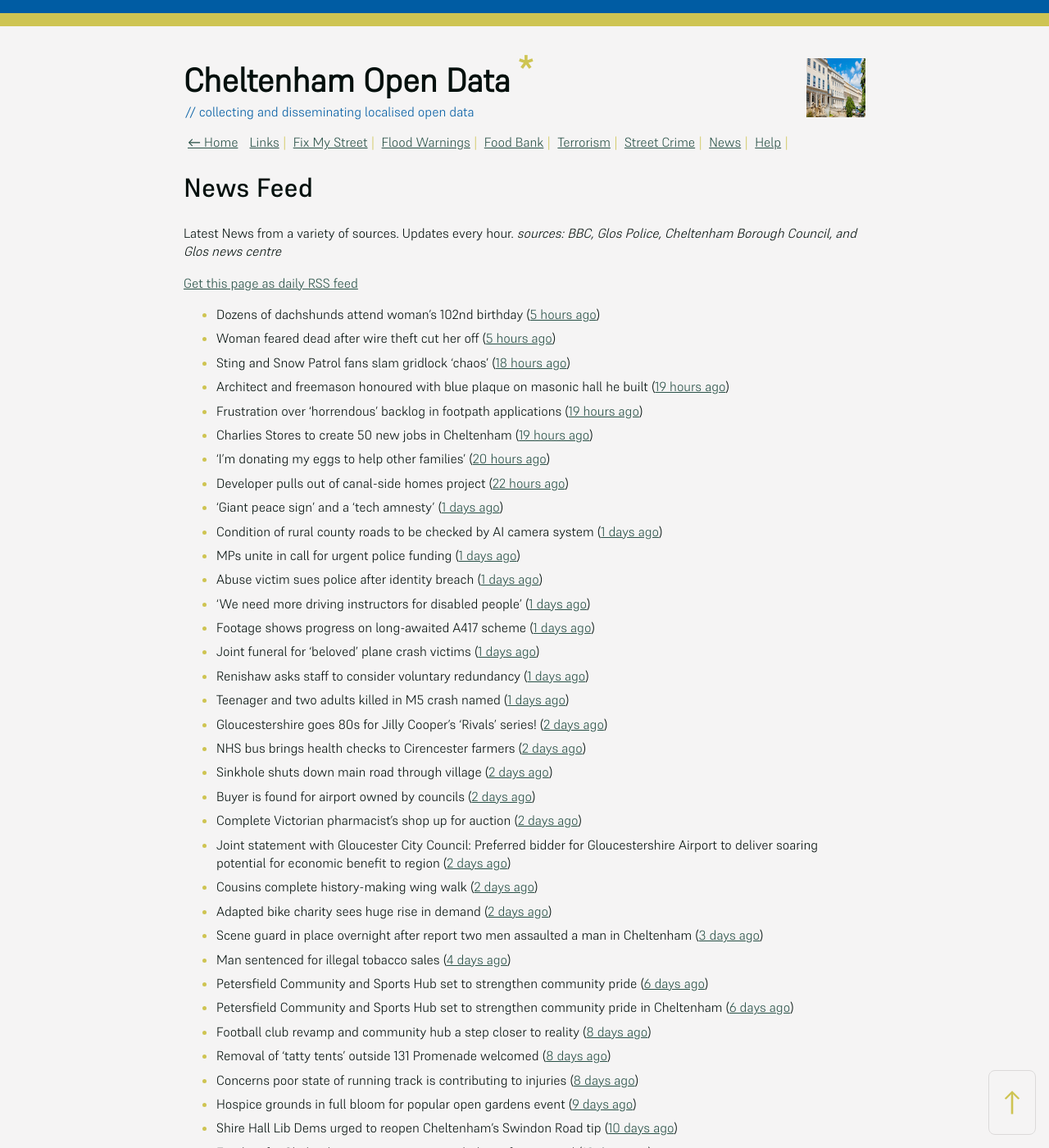
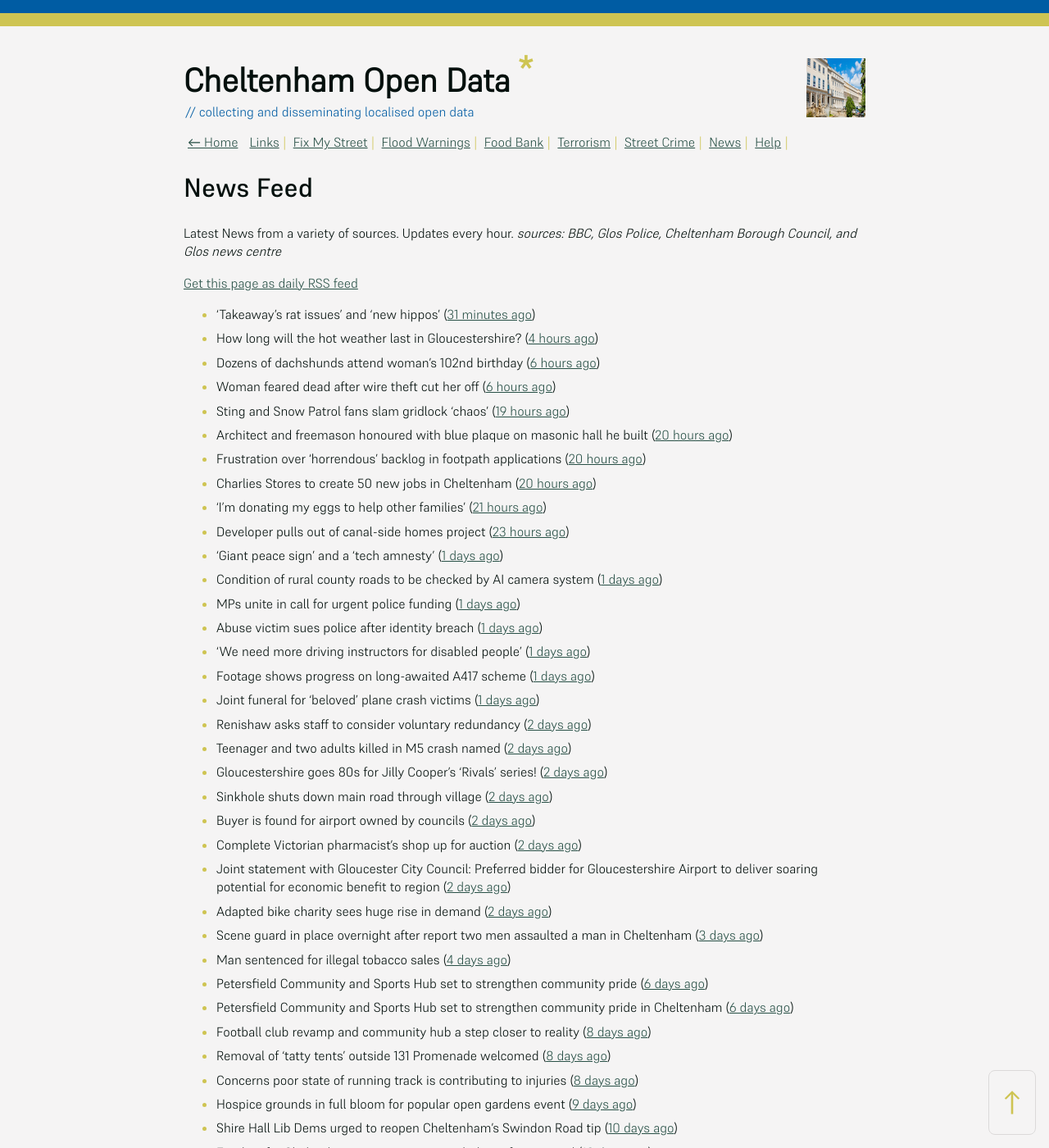
Before and after one commit to mat-0/cheltenham-open-data, a Jekyll site: the page built from _pages/news.md, in a window 1280 px wide and 1400 px high. Shown: the whole window at 82% size. Built offline with Jekyll 4.4.1, drawn with Linux system fonts in a browser that asks for light colours.

Commit message:
Updated 2025-06-20 11:58:09

```diff
--- a/_pages/news.md
+++ b/_pages/news.md
@@ -12,14 +12,16 @@ _sources: BBC, Glos Police, Cheltenham Borough Council, and Glos news centre_
 [Get this page as daily RSS feed](/daily.rss)
 
 <!-- news_marker starts -->
-- Dozens of dachshunds attend woman's 102nd birthday ([5 hours ago](https://www.bbc.com/news/videos/c307l54nlrmo))
-- Woman feared dead after wire theft cut her off ([5 hours ago](https://www.bbc.com/news/articles/cp3k96521neo))
-- Sting and Snow Patrol fans slam gridlock 'chaos' ([18 hours ago](https://www.bbc.com/news/articles/cwygv0pqy74o))
-- Architect and freemason honoured with blue plaque on masonic hall he built ([19 hours ago](https://gloucesternewscentre.co.uk/architect-and-freemason-honoured-with-blue-plaque-on-masonic-hall-he-built/))
-- Frustration over ‘horrendous’ backlog in footpath applications ([19 hours ago](https://gloucesternewscentre.co.uk/frustration-over-horrendous-backlog-in-footpath-applications/))
-- Charlies Stores to create 50 new jobs in Cheltenham ([19 hours ago](https://gloucesternewscentre.co.uk/charlies-stores-to-create-50-new-jobs-in-cheltenham/))
-- 'I'm donating my eggs to help other families' ([20 hours ago](https://www.bbc.com/news/articles/c5y614jm758o))
-- Developer pulls out of canal-side homes project ([22 hours ago](https://www.bbc.com/news/articles/cwyxe24xr1jo))
+- 'Takeaway's rat issues' and 'new hippos' ([31 minutes ago](https://www.bbc.com/news/articles/c5ygx2p4lw5o))
+- How long will the hot weather last in Gloucestershire? ([4 hours ago](https://www.bbc.co.uk/sounds/play/p0lkf1rq))
+- Dozens of dachshunds attend woman's 102nd birthday ([6 hours ago](https://www.bbc.com/news/videos/c307l54nlrmo))
+- Woman feared dead after wire theft cut her off ([6 hours ago](https://www.bbc.com/news/articles/cp3k96521neo))
+- Sting and Snow Patrol fans slam gridlock 'chaos' ([19 hours ago](https://www.bbc.com/news/articles/cwygv0pqy74o))
+- Architect and freemason honoured with blue plaque on masonic hall he built ([20 hours ago](https://gloucesternewscentre.co.uk/architect-and-freemason-honoured-with-blue-plaque-on-masonic-hall-he-built/))
+- Frustration over ‘horrendous’ backlog in footpath applications ([20 hours ago](https://gloucesternewscentre.co.uk/frustration-over-horrendous-backlog-in-footpath-applications/))
+- Charlies Stores to create 50 new jobs in Cheltenham ([20 hours ago](https://gloucesternewscentre.co.uk/charlies-stores-to-create-50-new-jobs-in-cheltenham/))
+- 'I'm donating my eggs to help other families' ([21 hours ago](https://www.bbc.com/news/articles/c5y614jm758o))
+- Developer pulls out of canal-side homes project ([23 hours ago](https://www.bbc.com/news/articles/cwyxe24xr1jo))
 - 'Giant peace sign' and a 'tech amnesty' ([1 days ago](https://www.bbc.com/news/articles/cglzk58j8jxo))
 - Condition of rural county roads to be checked by AI camera system ([1 days ago](https://gloucesternewscentre.co.uk/condition-of-rural-county-roads-to-be-checked-by-ai-camera-system/))
 - MPs unite in call for urgent police funding ([1 days ago](https://www.bbc.com/news/articles/cev0jk0v88do))
@@ -27,15 +29,13 @@ _sources: BBC, Glos Police, Cheltenham Borough Council, and Glos news centre_
 - 'We need more driving instructors for disabled people' ([1 days ago](https://www.bbc.com/news/articles/cx27142pgn4o))
 - Footage shows progress on long-awaited A417 scheme ([1 days ago](https://www.bbc.com/news/articles/c628rjve01lo))
 - Joint funeral for 'beloved' plane crash victims ([1 days ago](https://www.bbc.com/news/articles/c4g8re3v64zo))
-- Renishaw asks staff to consider voluntary redundancy ([1 days ago](https://www.bbc.com/news/articles/cwykllmg8pvo))
-- Teenager and two adults killed in M5 crash named ([1 days ago](https://www.bbc.com/news/articles/c80prrgepzeo))
+- Renishaw asks staff to consider voluntary redundancy ([2 days ago](https://www.bbc.com/news/articles/cwykllmg8pvo))
+- Teenager and two adults killed in M5 crash named ([2 days ago](https://www.bbc.com/news/articles/c80prrgepzeo))
 - Gloucestershire goes 80s for Jilly Cooper’s ‘Rivals’ series! ([2 days ago](https://www.bbc.co.uk/sounds/play/p0ljxnh1))
-- NHS bus brings health checks to Cirencester farmers ([2 days ago](https://www.bbc.co.uk/sounds/play/p0ljxmv9))
 - Sinkhole shuts down main road through village ([2 days ago](https://www.bbc.com/news/articles/c4gk5d89n8zo))
 - Buyer is found for airport owned by councils ([2 days ago](https://www.bbc.com/news/articles/c70xjdr4veyo))
 - Complete Victorian pharmacist's shop up for auction ([2 days ago](https://www.bbc.com/news/articles/cly36y5qwz3o))
 - Joint statement with Gloucester City Council: Preferred bidder for Gloucestershire Airport to deliver soaring potential for economic benefit to region ([2 days ago](https://www.cheltenham.gov.uk/news/article/3021/joint_statement_with_gloucester_city_council_preferred_bidder_for_gloucestershire_airport_to_deliver_soaring_potential_for_economic_benefit_to_region))
-- Cousins complete history-making wing walk ([2 days ago](https://www.bbc.com/news/articles/czxw6npq667o))
 - Adapted bike charity sees huge rise in demand ([2 days ago](https://www.bbc.co.uk/sounds/play/p0ljrsvr))
 - Scene guard in place overnight after report two men assaulted a man in Cheltenham ([3 days ago](https://gloucesternewscentre.co.uk/scene-guard-in-place-overnight-after-report-two-men-assaulted-a-man-in-cheltenham/))
 - Man sentenced for illegal tobacco sales ([4 days ago](https://gloucesternewscentre.co.uk/man-sentenced-for-illegal-tobacco-sales/))
```
Also changed, not shown: _data/flood.json (+4 -4 lines), _pages/fix-my-street.md (+6 -6 lines), index.md (+5 -5 lines).
